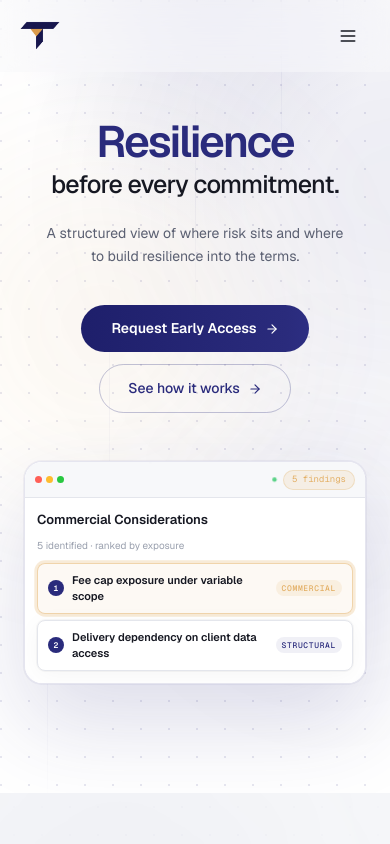
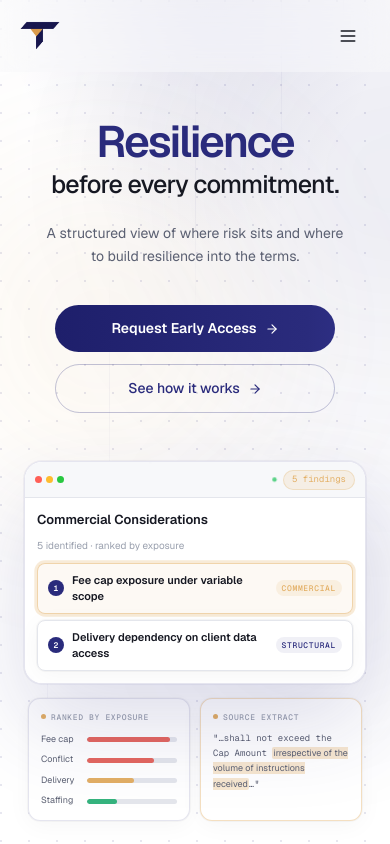
Before and after one commit to manjuchandran1310-cmyk/Trelantis, a React (Vite) app: page / in a window 390 px wide. Shown: the top 844 px of the page. Built offline with nearby package versions, Linux system fonts and the light colour scheme.

Commit message:
fix: equal-width hero buttons on mobile, mobile exposure/source cards, form honeypot field
Co-Authored-By: Claude Opus 4.6 <noreply@anthropic.com>

```diff
--- a/index.html
+++ b/index.html
@@ -14,7 +14,8 @@
 
     <body>
 
-      <form name="contact" data-netlify="true" data-netlify-honeypot="bot-field" hidden>
+      <form name="contact" method="POST" data-netlify="true" data-netlify-honeypot="bot-field" hidden>
+        <input type="text" name="bot-field" />
         <input type="text" name="name" />
         <input type="text" name="firm" />
         <input type="email" name="email" />
--- a/src/app/App.tsx
+++ b/src/app/App.tsx
@@ -76,7 +76,11 @@ const InjectStyles = () => (
     .form-input:focus { outline: none; border-color: var(--ink) !important; box-shadow: 0 0 0 3px rgba(42,43,124,0.08); }
 
     .hero-sub { white-space: nowrap; }
-    @media (max-width: 767px) { .hero-sub { white-space: normal; max-width: 320px; } }
+    @media (max-width: 767px) {
+      .hero-sub { white-space: normal; max-width: 320px; }
+      .hero-btns { flex-direction: column; width: 100%; max-width: 280px; margin-left: auto; margin-right: auto; }
+      .hero-btn { width: 100% !important; }
+    }
     @media (min-width: 768px) { .mob-only { display: none !important; } }
     .nav-logo { height: 30px; }
     @media (min-width: 768px) { .nav-logo { height: 38px; } }
@@ -518,6 +522,52 @@ function HeroPanel() {
         <div style={{ position: "absolute", bottom: 0, left: 0, right: 0, height: 80, background: "linear-gradient(to bottom, transparent, rgba(255,255,255,0.96))", pointerEvents: "none", borderRadius: "0 0 18px 18px" }} />
       </div>
 
+      {/* ── mobile highlight cards ── */}
+      {mobile && (
+        <div style={{ display: "flex", gap: 10, marginTop: 14, padding: "0 4px" }}>
+          <motion.div
+            initial={{ opacity: 0, y: 12 }} animate={{ opacity: 1, y: 0 }}
+            transition={{ duration: 0.5, delay: 0.7, ease: EASE }}
+            style={{ flex: 1, background: "#fff", border: "1px solid rgba(42,43,124,0.12)", borderRadius: 12, boxShadow: "var(--shadow-card)", padding: 12 }}>
+            <div style={{ display: "flex", alignItems: "center", gap: 5, marginBottom: 10 }}>
+              <span style={{ width: 5, height: 5, borderRadius: "50%", background: "var(--amber)" }} />
+              <MonoLabel style={{ color: "var(--mist)", fontSize: 8 }}>Ranked by exposure</MonoLabel>
+            </div>
+            {[
+              { label: "Fee cap",  v: 92, color: "#e5675f" },
+              { label: "Conflict", v: 74, color: "#e5675f" },
+              { label: "Delivery", v: 52, color: "var(--amber)" },
+              { label: "Staffing", v: 33, color: "#35b37e" },
+            ].map((b, i) => (
+              <div key={i} style={{ display: "flex", alignItems: "center", gap: 6, marginBottom: i < 3 ? 7 : 0 }}>
+                <span style={{ width: 40, fontSize: 9, color: "var(--slate)", flexShrink: 0 }}>{b.label}</span>
+                <div style={{ flex: 1, height: 5, background: "var(--hairline)", borderRadius: 999, overflow: "hidden" }}>
+                  <motion.div
+                    initial={{ width: 0 }}
+                    animate={{ width: `${b.v}%` }}
+                    transition={{ duration: 0.8, delay: 1 + i * 0.1, ease: EASE }}
+                    style={{ height: "100%", borderRadius: 999, background: b.color }} />
+                </div>
+              </div>
+            ))}
+          </motion.div>
+
+          <motion.div
+            initial={{ opacity: 0, y: 12 }} animate={{ opacity: 1, y: 0 }}
+            transition={{ duration: 0.5, delay: 0.85, ease: EASE }}
+            style={{ flex: 1, background: "#fff", border: "1px solid rgba(227,175,101,0.4)", borderRadius: 12, boxShadow: "var(--shadow-card)", padding: 12 }}>
+            <div style={{ display: "flex", alignItems: "center", gap: 5, marginBottom: 8 }}>
+              <span style={{ width: 5, height: 5, borderRadius: "50%", background: "var(--amber)" }} />
+              <MonoLabel style={{ color: "var(--mist)", fontSize: 8 }}>Source extract</MonoLabel>
+            </div>
+            <div style={{ fontFamily: "'Geist Mono',monospace", fontSize: 9, color: "var(--slate)", lineHeight: 1.7 }}>
+              "…shall not exceed the Cap Amount{" "}
+              <span style={{ background: "rgba(227,175,101,0.3)", borderRadius: 2, padding: "0 1px" }}>irrespective of the volume of instructions received</span>…"
+            </div>
+          </motion.div>
+        </div>
+      )}
+
       {/* ── floating highlight cards (desktop only) ── */}
       <div className="hidden lg:block" style={{ position: "absolute", inset: 0, pointerEvents: "none", zIndex: 6 }}>
 
@@ -615,15 +665,17 @@ function Hero() {
         <motion.div
           initial={{ opacity: 0, y: 14 }} animate={{ opacity: 1, y: 0 }}
           transition={{ duration: 0.5, delay: 0.33, ease: EASE }}
+          className="hero-btns"
           style={{ display: "flex", alignItems: "center", gap: 12, flexWrap: "wrap", justifyContent: "center", marginTop: 38 }}>
           <motion.button onClick={() => scrollTo("contact")}
-            className="btn-shimmer"
-            style={{ color: "#fff", fontSize: 14, fontWeight: 600, padding: "13px 30px", borderRadius: 999, border: "none", cursor: "pointer", display: "inline-flex", alignItems: "center", gap: 8 }}
+            className="btn-shimmer hero-btn"
+            style={{ color: "#fff", fontSize: 14, fontWeight: 600, padding: "13px 28px", borderRadius: 999, border: "none", cursor: "pointer", display: "inline-flex", alignItems: "center", justifyContent: "center", gap: 8 }}
             whileHover={{ boxShadow: "0 8px 24px rgba(42,43,124,0.28)" } as any} whileTap={{ scale: 0.97 }} transition={{ duration: 0.15 }}>
             Request Early Access <ArrowRight size={14} />
           </motion.button>
           <motion.button onClick={() => scrollTo("how-it-works")}
-            style={{ background: "rgba(42,43,124,0.00)", color: "var(--ink)", fontSize: 14, fontWeight: 500, padding: "13px 28px", borderRadius: 999, border: "1px solid rgba(42,43,124,0.28)", cursor: "pointer", display: "flex", alignItems: "center", gap: 8 }}
+            className="hero-btn"
+            style={{ background: "rgba(42,43,124,0.00)", color: "var(--ink)", fontSize: 14, fontWeight: 500, padding: "13px 28px", borderRadius: 999, border: "1px solid rgba(42,43,124,0.28)", cursor: "pointer", display: "flex", alignItems: "center", justifyContent: "center", gap: 8 }}
             whileHover={{ background: "rgba(42,43,124,0.04)", borderColor: "var(--ink)" } as any}
             whileTap={{ scale: 0.97 }} transition={{ duration: 0.15 }}>
             See how it works <ArrowRight size={14} />
@@ -1323,13 +1375,15 @@ function CTABand() {
     try {
       const body = new URLSearchParams({
         "form-name": "contact",
+        "bot-field": "",
         name: form.name,
         firm: form.firm,
         email: form.email,
         message: form.message,
       })
       const res = await fetch("/", { method: "POST", headers: { "Content-Type": "application/x-www-form-urlencoded" }, body: body.toString() })
-      if (!res.ok) throw new Error("submit failed")
+      if (res.status === 404) throw new Error("Form not registered — redeploy with cleared cache")
+      if (!res.ok && res.status !== 303 && res.status !== 302) throw new Error("submit failed")
       setDone(true)
     } catch {
       toast.error("Something went wrong. Please try again.")
```
